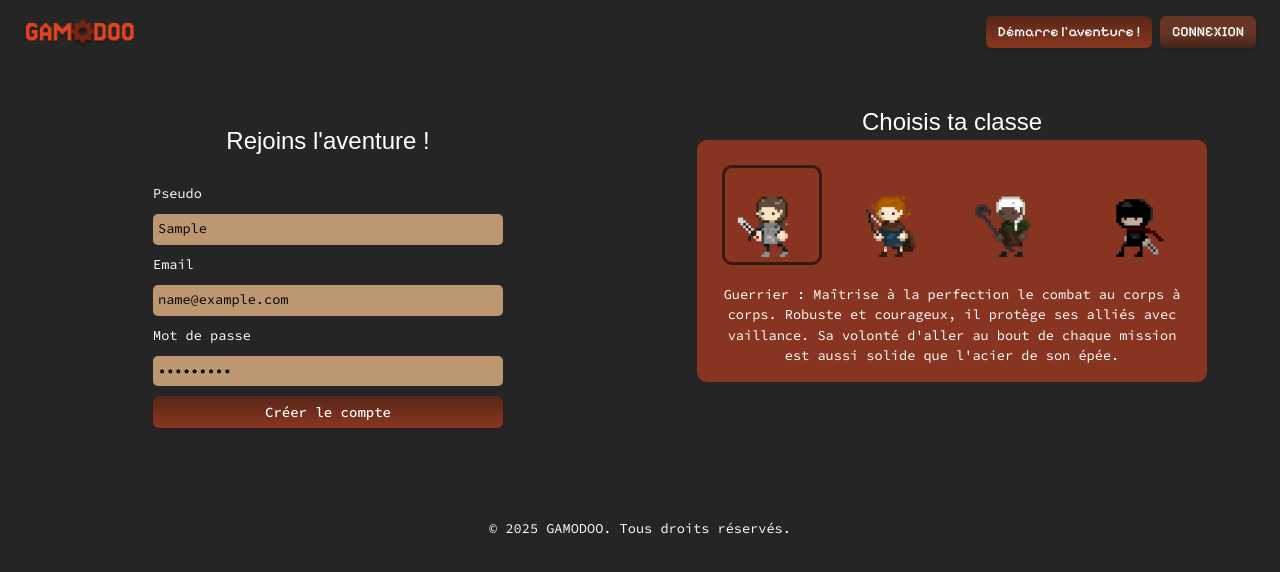
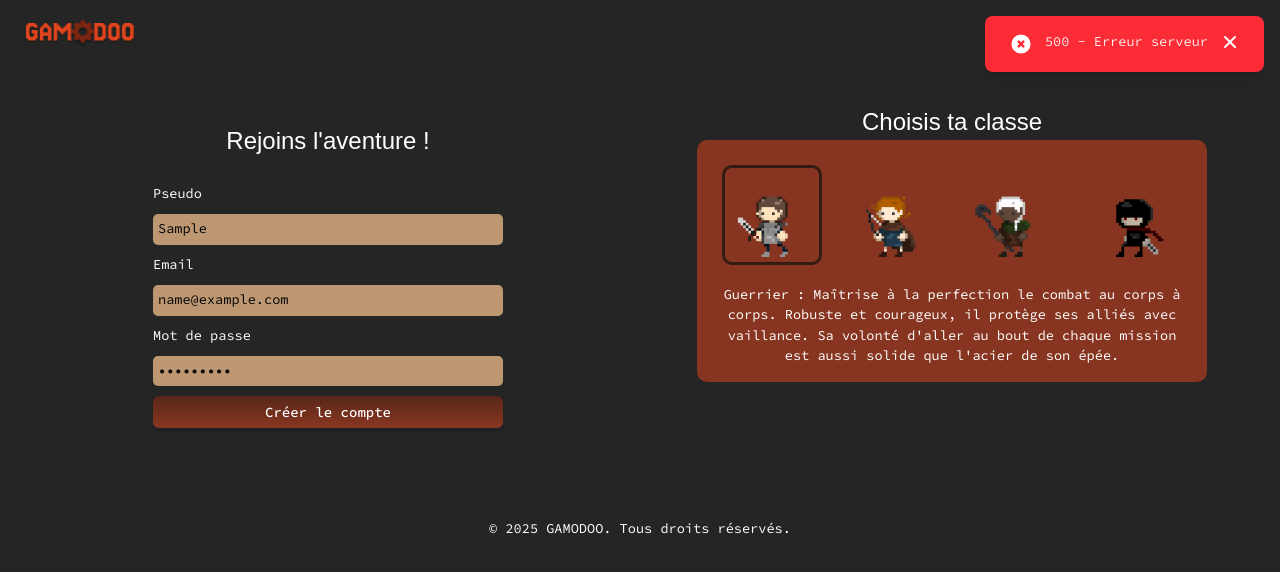
Before and after one commit to Wildyax/gamodoo-front, a Next.js app: page /account/new in a window 1280 px wide. Both pictures are taken after typing "Sample", "name@example.com", "Sample123" into the empty fields and a click on the button "Créer le compte". Shown: the top 572 px of the page. Built offline with nearby package versions, Linux system fonts and the light colour scheme; no server answers; a web font is replaced by a local one.

Commit message:
feat: implement error handling context and component; enhance account forms with success and error messages

```diff
--- a/app/account/connexion/page.tsx
+++ b/app/account/connexion/page.tsx
@@ -4,9 +4,11 @@ import AccountForm from "@/src/components/AccountForm/AccountForm";
 import { useRouter } from "next/navigation";
 import { login as authService } from "@/src/services/auth.service";
 import { useAuth } from "@/src/context/AuthContext";
+import { useError } from "@/src/context/ErrorContext";
 
 export default function AccountConnexion() {
   const router = useRouter();
+  const { showError } = useError();
   const { login } = useAuth();
 
   const onSubmit = async (data: any) => {
@@ -14,9 +16,10 @@ export default function AccountConnexion() {
       const result = await authService(data);
       //TODO: penser a récupérer le token a la place du email
       login(result.user_email);
+      showError('success', null, 'Connexion réussie');
       router.push("/dashboard");
     } catch (error) {
-      console.error(error);
+      showError('error', 500, "Mauvais identifiants ou erreur serveur");
     }
   };
 
--- a/app/account/new/page.tsx
+++ b/app/account/new/page.tsx
@@ -6,9 +6,11 @@ import { useAuth } from "@/src/context/AuthContext";
 import { useRouter } from "next/navigation";
 import { useState } from "react";
 import CharacterChoice from "@/src/components/CharacterChoice/CharacterChoice";
+import { useError } from "@/src/context/ErrorContext";
 
 export default function CreateAccount() {
   const router = useRouter();
+  const { showError } = useError();
   const { login } = useAuth();
   const [selectedCharacter, setSelectedCharacter] = useState<string | null>("sword");
 
@@ -19,9 +21,10 @@ export default function CreateAccount() {
       //TODO: penser a récupérer le token a la place du login
       login(result.user_login);
       console.log("User created");
+      showError('success', null, 'Création de compte réussie');
       router.push("/dashboard");
     } catch (error) {
-      console.error("Error creating user", error);
+      showError('error', 500, "Erreur serveur");
     }
   };
 
--- a/app/layout.tsx
+++ b/app/layout.tsx
@@ -3,7 +3,9 @@ import { Pixelify_Sans, Jersey_15, Source_Code_Pro } from "next/font/google";
 import "./globals.css";
 import Header from "../src/components/Header";
 import Footer from "../src/components/Footer";
+import ErrorComponent from "../src/components/ErrorComponent";
 import { AuthProvider } from "../src/context/AuthContext";
+import { ErrorProvider } from "@/src/context/ErrorContext";
 
 const pixelifySans = Pixelify_Sans({
     subsets: ["latin"],
@@ -37,9 +39,12 @@ export default function RootLayout({
         className={`${pixelifySans.variable} ${jersey15.variable} ${sourceCodePro.variable} antialiased`}
       >
         <AuthProvider>
-          <Header />
-            {children}
-          <Footer />
+          <ErrorProvider>
+            <Header />
+              {children}
+            <ErrorComponent />
+            <Footer />
+          </ErrorProvider>
         </AuthProvider>
       </body>
     </html>
--- /dev/null
+++ b/src/components/ErrorComponent.tsx
@@ -0,0 +1,46 @@
+'use client';
+
+import { useError, ErrorType } from '@/src/context/ErrorContext';
+
+const errorStyles = {
+    error: {
+        bg: 'bg-red-500',
+        icon: (
+        <svg className="w-6 h-6 flex-shrink-0" fill="currentColor" viewBox="0 0 20 20">
+            <path fillRule="evenodd" d="M10 18a8 8 0 100-16 8 8 0 000 16zM8.707 7.293a1 1 0 00-1.414 1.414L8.586 10l-1.293 1.293a1 1 0 101.414 1.414L10 11.414l1.293 1.293a1 1 0 001.414-1.414L11.414 10l1.293-1.293a1 1 0 00-1.414-1.414L10 8.586 8.707 7.293z" clipRule="evenodd" />
+        </svg>
+        )
+    },
+     success: {
+        bg: 'bg-green-500',
+        icon: (
+        <svg className="w-6 h-6 flex-shrink-0" fill="currentColor" viewBox="0 0 20 20">
+            <path fillRule="evenodd" d="M10 18a8 8 0 100-16 8 8 0 000 16zm3.707-9.293a1 1 0 00-1.414-1.414L9 10.586 7.707 9.293a1 1 0 00-1.414 1.414l2 2a1 1 0 001.414 0l4-4z" clipRule="evenodd" />
+        </svg>
+        )
+    }
+};
+
+export default function ErrorComponent() {
+    const { errorMessage, clearError } = useError();
+
+    if (!errorMessage) return null;
+
+    const style = errorStyles[errorMessage.type];
+
+    return (
+        <div className="fixed top-4 right-4 z-50 max-w-md animate-slide-in">
+            <div className={`${style.bg} text-white px-6 py-4 rounded-lg shadow-lg flex items-start gap-3`}>
+                {style.icon}
+                <div className="flex-1">
+                    <p className="text-sm opacity-90">{errorMessage.code} - {errorMessage.message}</p>
+                </div>
+                <button onClick={clearError} className="text-white hover:text-gray-200">
+                <svg className="w-5 h-5" fill="currentColor" viewBox="0 0 20 20">
+                    <path fillRule="evenodd" d="M4.293 4.293a1 1 0 011.414 0L10 8.586l4.293-4.293a1 1 0 111.414 1.414L11.414 10l4.293 4.293a1 1 0 01-1.414 1.414L10 11.414l-4.293 4.293a1 1 0 01-1.414-1.414L8.586 10 4.293 5.707a1 1 0 010-1.414z" clipRule="evenodd" />
+                </svg>
+                </button>
+            </div>
+        </div>
+    );
+}
--- /dev/null
+++ b/src/context/ErrorContext.tsx
@@ -0,0 +1,46 @@
+'use client';
+
+import { createContext, useContext, useState, ReactNode } from "react";
+
+export type ErrorType = 'error'|'success';
+
+interface ErrorMessage {
+    type: ErrorType;
+    code: number | null;
+    message: string;
+}
+
+interface ErrorContextInterface {
+    errorMessage: ErrorMessage | null;
+    showError: (type: ErrorType, code: number | null, message: string) => void;
+    clearError: () => void;
+}
+
+const ErrorContext = createContext<ErrorContextInterface | undefined>(undefined);
+
+export const ErrorProvider = ({ children }: { children: ReactNode }) => {
+    const [errorMessage, setErrorMessage] = useState<ErrorMessage | null>(null);
+
+    const showError = (type: ErrorType, code: number | null, message: string) => {
+        setErrorMessage({ type, code, message });
+        setTimeout(() => {
+            setErrorMessage(null);
+        }, 5000);
+    };
+
+    const clearError = () => setErrorMessage(null);
+
+    return (
+        <ErrorContext.Provider value={{ errorMessage, showError, clearError }}>
+            {children}
+        </ErrorContext.Provider>
+    );
+}
+
+export function useError() {
+    const context = useContext(ErrorContext);
+    if(!context) {
+        throw new Error("useError must be used within an ErrorProvider");
+    }
+    return context;
+}
```
Also changed, not shown: src/components/CharacterChoice/CharacterChoice.tsx (line endings or trailing spaces).
